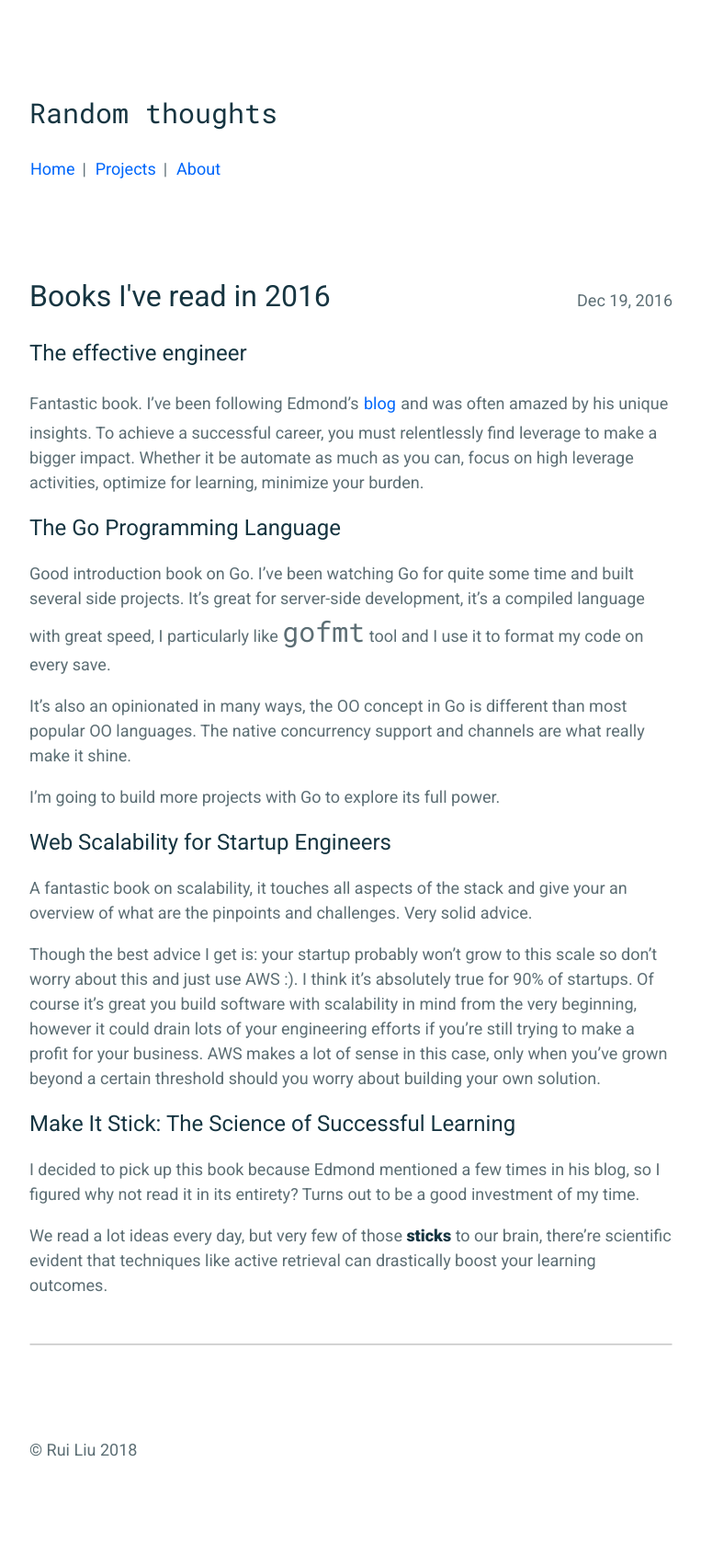
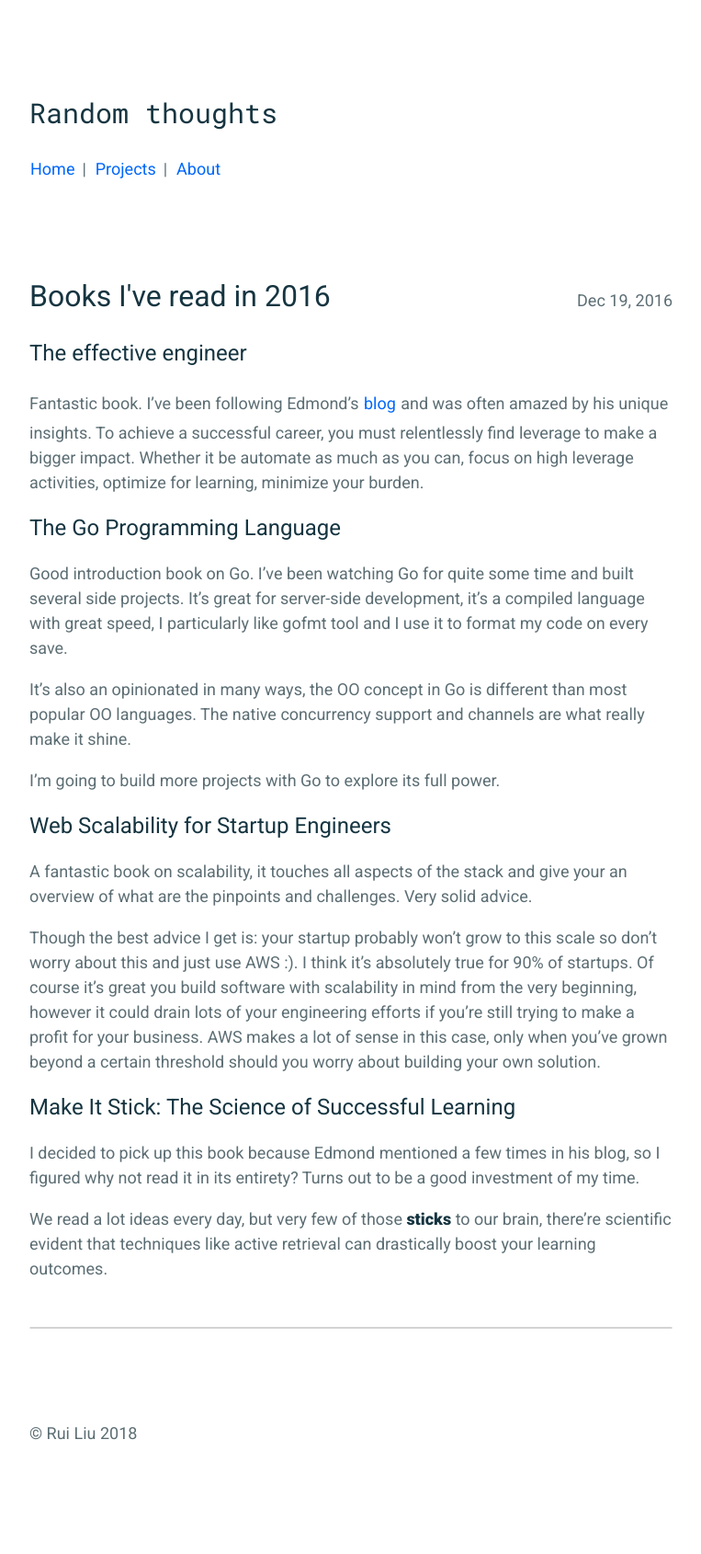
Before and after one commit to rliu054/rliu054.github.io, a Jekyll site: the page built from _posts/2016-12-19-books-ive-read-in-2016.md, in a window 1280 px wide. Shown: the whole page at 92% size, without its empty margins (258-1021 px from the left). Built offline with Jekyll 4.4.1, drawn with Linux system fonts in a browser that asks for light colours.

Commit message:
weird md parsing

```diff
--- a/_posts/2016-12-19-books-ive-read-in-2016.md
+++ b/_posts/2016-12-19-books-ive-read-in-2016.md
@@ -11,7 +11,7 @@ tags: []
 Fantastic book. I've been following Edmond's [blog](http://www.theeffectiveengineer.com/blog) and was often amazed by his unique insights. To achieve a successful career, you must relentlessly find leverage to make a bigger impact. Whether it be automate as much as you can, focus on high leverage activities, optimize for learning, minimize your burden.
 
 ## The Go Programming Language
-Good introduction book on Go. I've been watching Go for quite some time and built several side projects. It's great for server-side development, it's a compiled language with great speed, I particularly like `gofmt` tool and I use it to format my code on every save.
+Good introduction book on Go. I've been watching Go for quite some time and built several side projects. It's great for server-side development, it's a compiled language with great speed, I particularly like gofmt tool and I use it to format my code on every save.
 
 It's also an opinionated in many ways, the OO concept in Go is different than most popular OO languages. The native concurrency support and channels are what really make it shine.
 
```
